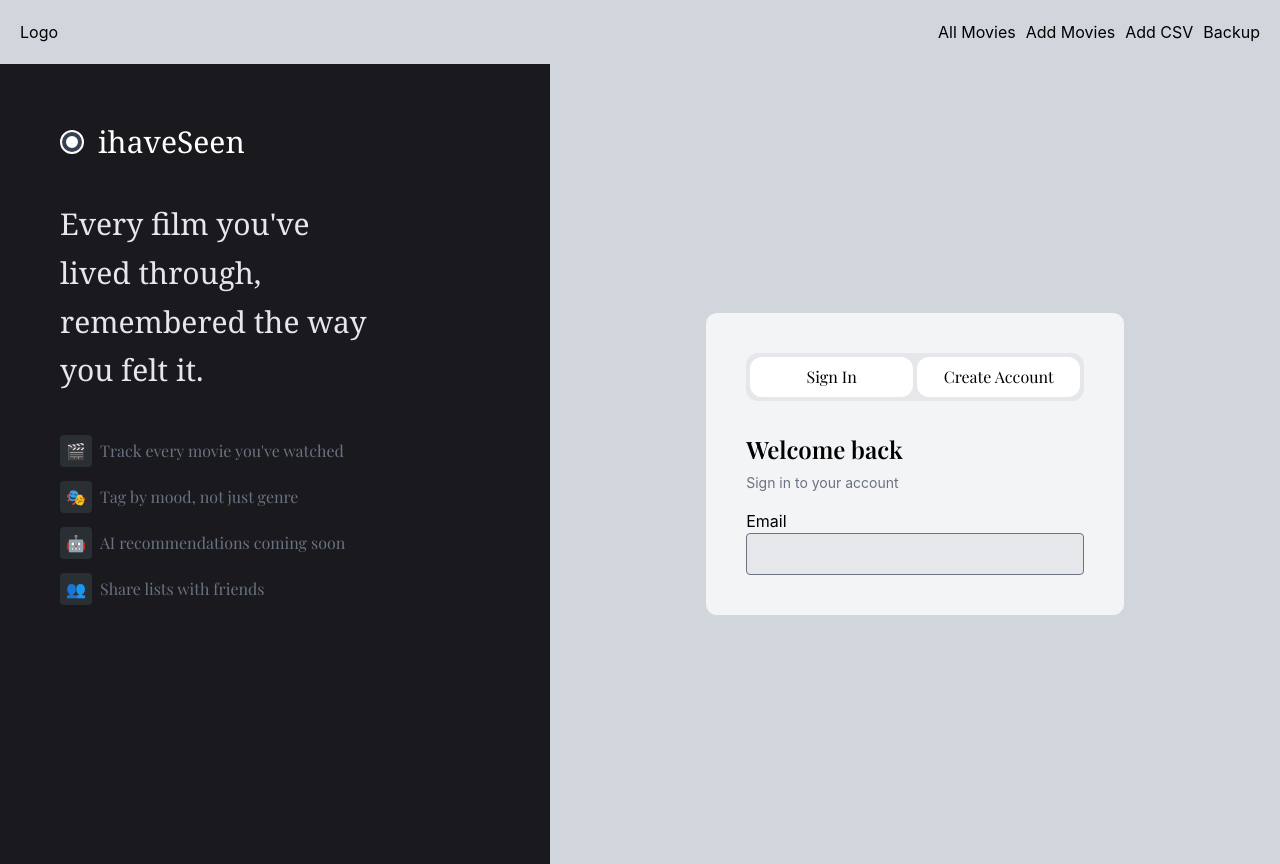
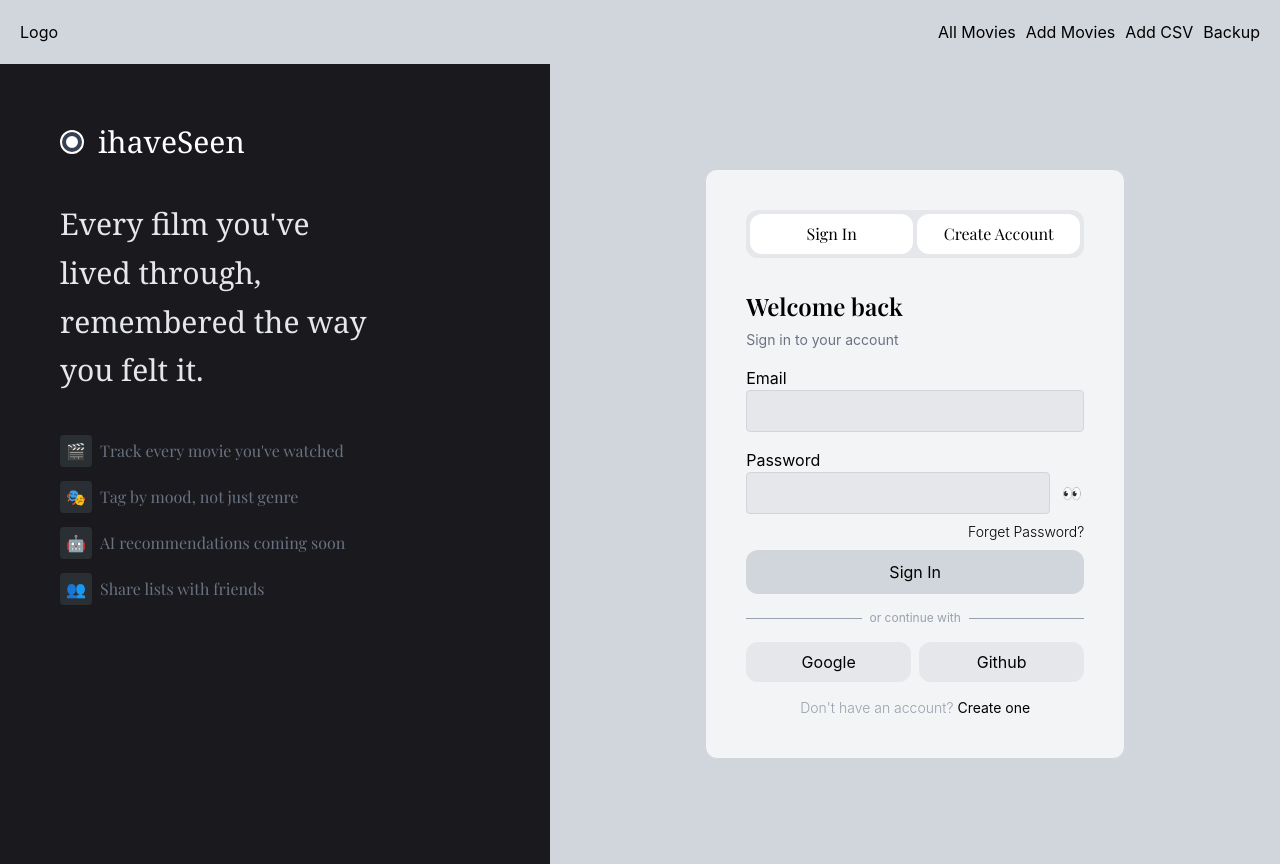
Before and after one commit to himanshuone/iHaveSeen, a React (Vite) app: page /login in a window 1280 px wide. Built offline with nearby package versions, Linux system fonts and the light colour scheme; a web font is replaced by a local one.

Commit message:
Login Completed

```diff
--- a/src/pages/login/Login.jsx
+++ b/src/pages/login/Login.jsx
@@ -1,6 +1,7 @@
-import React from 'react'
+import React, { useState } from 'react'
 
 function Login() {
+    const [account, setaccount] = useState(true);
     return (
         <>
             <div className='w-screen h-screen flex font-playfair'>
@@ -36,14 +37,41 @@ function Login() {
                     <div className='bg-gray-100 h-fit border border-gray-300 rounded-xl w-full max-w-105 min-w-105 p-10 items-center justify-center shadow-black'>
 
                         <div className='bg-gray-200 p-1 flex rounded-xl space-x-1 w-full justify-evenly'> <div className='bg-white items-center w-full p-2 flex justify-center rounded-xl'>Sign In</div> <div className='bg-white items-center w-full p-2 flex justify-center rounded-xl'>Create Account</div></div>
+                        <div>
                             <div className='text-2xl mt-8  font-semibold'>Welcome back</div>
                             <div className='mt-2' > <p className='font-sans text-gray-500 text-sm'>Sign in to your account</p></div>
                             <div className='mt-4 font-sans'>
                                 <form onSubmit={() => console.log("Hello")}>
+                                    <div>
                                         <label htmlFor="Email">Email</label>
-                                <div className='border border-gray-500 rounded p-2 focus-within:border-pink-500 bg-gray-200'><input type="email" className='w-full h-full outline-0' />
+                                        <div className='border border-gray-300 rounded p-2 focus-within:border-pink-500 bg-gray-200'><input type="email" className='w-full h-full outline-0' />
                                         </div>
+                                    </div>
+                                    <div className='mt-4'>
+                                        <label htmlFor="Password">Password</label>
+                                        <div className='flex items-center w-full gap-3'><div className='border border-gray-300 rounded p-2 focus-within:border-pink-500 bg-gray-200 w-[90%]'><input type="email" className='w-full h-full outline-0' />
+
+                                        </div>
+                                            <div className='h-full ' onClick={() => console.log("Password Visible")}>👀</div>
+                                        </div></div>
+                                    <div className='text-sm font-light mt-2 w-full flex justify-end'>Forget Password?</div>
+                                    <div className=' flex w-full border-0 bg-gray-300 p-2.5 rounded-xl items-center justify-center mt-2'>Sign In</div>
+
                                 </form>
+                                <div className='flex items-center text-xs mt-4'>
+                                    <div className='h-px flex-1 bg-gray-400'></div>
+                                    <span className='px-2 text-gray-400'>or continue with</span>
+                                    <div className='h-px flex-1 bg-gray-400'></div>
+                                </div>
+                                <div className='flex w-full gap-2 mt-4'>
+                                    <div className='border-0 flex flex-1 bg-gray-200 p-2 rounded-xl items-center justify-center'>Google</div>
+                                    <div className='border-0 flex flex-1 bg-gray-200 p-2 rounded-xl justify-center items-center'>Github</div>
+                                </div>
+                                <div>
+                                    <div className='flex text-sm justify-center items-center mt-4 gap-1'><div className='font-light text-gray-400'> Don't have an account?</div> <div className='font'>Create one</div></div>
+                                </div>
+
+                            </div>
                         </div>
 
 
```
Lines whose indentation alone changed are shown as unchanged.
